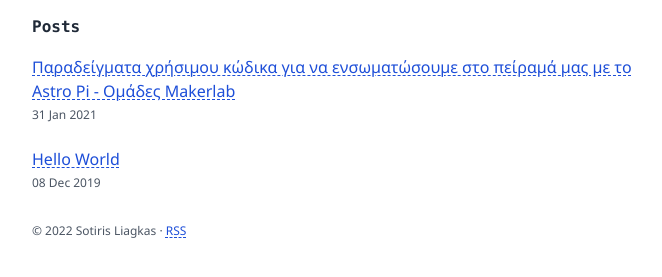
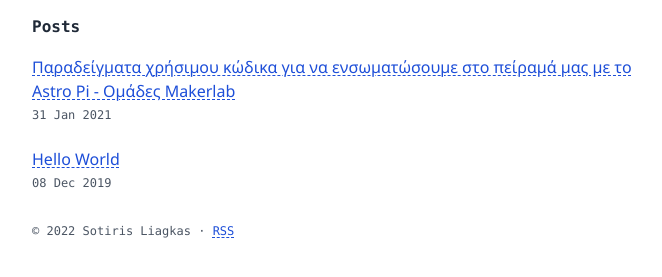
Before and after one commit to liagason/A-Jekyll-Blog, a Jekyll site: the page built from index.html, in a window 1280 px wide. Shown: the part 189-466 px from the top of the page, without its empty margins (304-966 px from the left). Built offline with Jekyll 4.4.1, drawn with Linux system fonts in a browser that asks for light colours.

Commit message:
Update fonts

```diff
--- a/_includes/footer.html
+++ b/_includes/footer.html
@@ -1,3 +1,3 @@
 <div class="flex justify-left">
-    <footer class="pt-6 text-xs text-gray-600">&copy; {{ site.time | date: '%Y' }} {{ site.author_name }} · <a href="https://liagason.com/feed.xml" class="text-xs text-blue-700 underline underline-offset-2 decoration-1 decoration-dashed decoration-blue-700">RSS</a></footer>
+    <footer class="pt-6 text-xs font-mono text-gray-600">&copy; {{ site.time | date: '%Y' }} {{ site.author_name }} · <a href="https://liagason.com/feed.xml" class="text-xs text-blue-700 underline underline-offset-2 decoration-1 decoration-dashed decoration-blue-700">RSS</a></footer>
 </div>
--- a/_layouts/default.html
+++ b/_layouts/default.html
@@ -20,17 +20,17 @@ published: true
 
       {% if page.path != 'index.html' %}
       <div class="flex flex-wrap">
-        <a class="pb-8 text-xs text-gray-800 no-underline" href="/" aria-label="Home">&leftarrow; Home</a>
+        <a class="pb-8 text-xs text-gray-800 no-underline font-mono" href="/" aria-label="Home">&leftarrow; Home</a>
       </div>
       {% endif %}
 
       {% if page.collection == "posts" or page.collection == "pages" %}
 
-      <h1 class="pb-1 font-semibold font-mono text-gray-800">
+      <h1 class="pb-1 font-semibold text-gray-800">
         {{ page.title }}
       </h1>
 
-      {% if page.collection == 'posts' %}<time class="pb-6 text-xs text-gray-600">{{ page.date | date_to_string }}</time>{% endif %}
+      {% if page.collection == 'posts' %}<time class="pb-6 font-mono text-xs text-gray-600">{{ page.date | date_to_string }}</time>{% endif %}
 
       <article>
         {{ content }}
--- a/index.html
+++ b/index.html
@@ -11,5 +11,5 @@ layout: default
     <div class="pb-1 flex flex-wrap">
         <a href="{{ post.url }}" class="pt-4 text-blue-700 underline underline-offset-2 decoration-1 decoration-dashed decoration-blue-700">{{ post.title }}</a>
     </div>
-    <time class="pb-2 text-xs text-gray-600">{{ post.date | date_to_string }}</time>
+    <time class="pb-2 text-xs font-mono text-gray-600">{{ post.date | date_to_string }}</time>
 {% endfor %}
```
